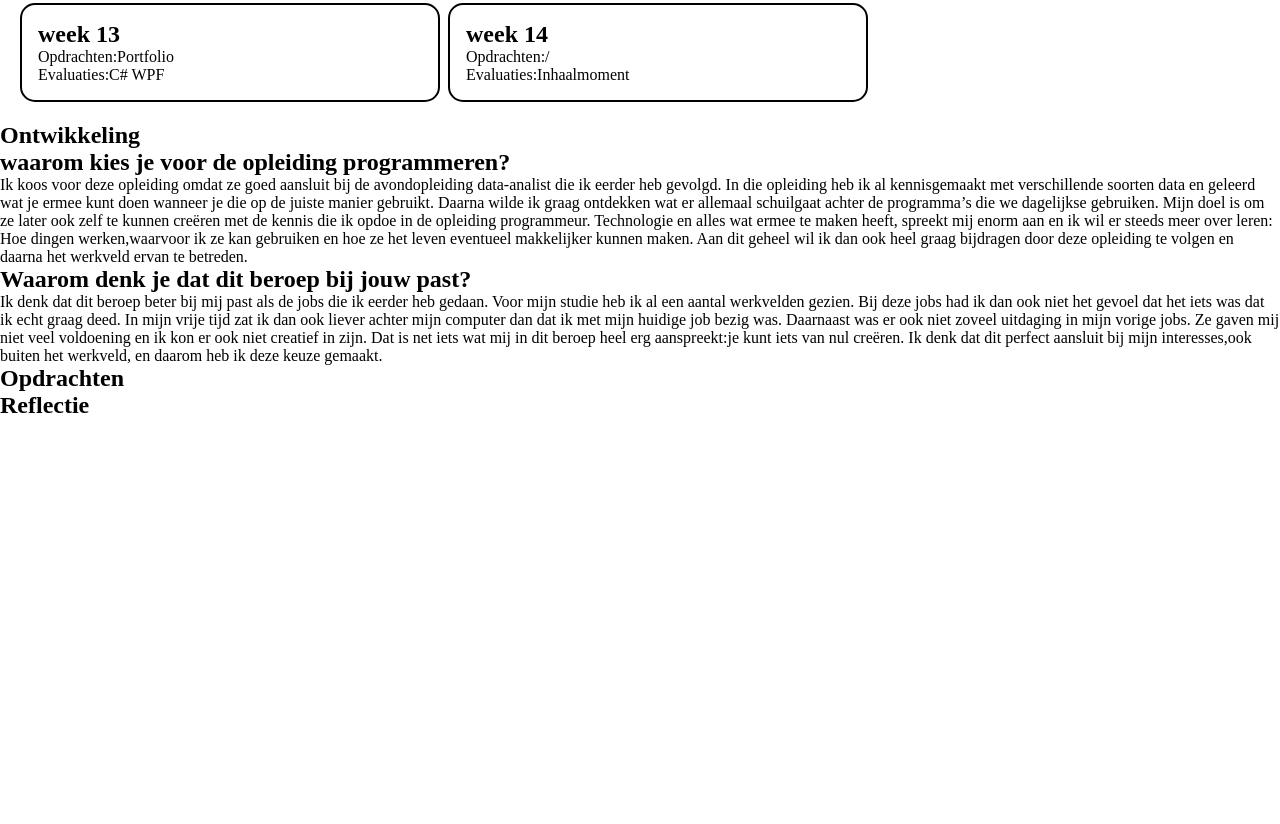
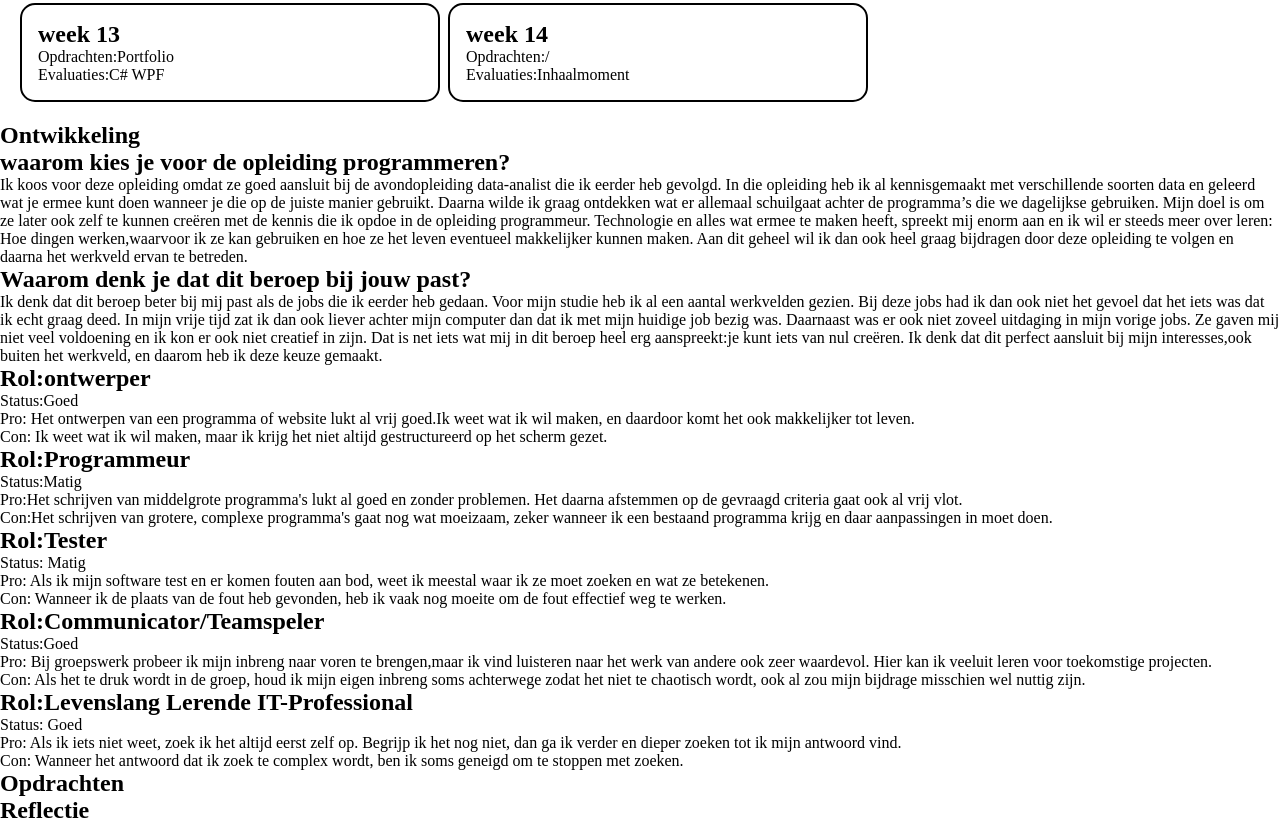
Before and after one commit to pxl-werkplekleren/portfolio-TomMertensPXL, a plain HTML site: page index.html in a window 1280 px wide. Shown: the part 831-1655 px from the top of the page. Before the commit the page ends 1250 px from the top, so only its background shows below. Drawn offline with Linux system fonts and the light colour scheme.

Commit message:
situering binnen profiel toegevoegd

```diff
--- a/index.html
+++ b/index.html
@@ -118,6 +118,36 @@
               Ik denk dat dit perfect aansluit bij mijn interesses,ook buiten het werkveld, en daarom heb ik deze keuze gemaakt.
           </p>
       </section>
+      <section>
+          <h2>Rol:ontwerper</h2>
+          <p>Status:Goed</p>
+          <p>Pro: Het ontwerpen van een programma of website lukt al vrij goed.Ik weet wat ik wil maken, en daardoor komt het ook makkelijker tot leven. </p>
+          <P>Con: Ik weet wat ik wil maken, maar ik krijg het niet altijd gestructureerd op het scherm gezet. </P>
+      </section>
+      <section>
+          <h2> Rol:Programmeur</h2>
+          <p>Status:Matig</p>
+          <p>Pro:Het schrijven van middelgrote programma's lukt al goed en zonder problemen. Het daarna afstemmen op de gevraagd criteria gaat ook al vrij vlot. </p>
+          <p>Con:Het schrijven van grotere, complexe programma's gaat nog wat moeizaam, zeker wanneer ik een bestaand programma krijg en daar aanpassingen in moet doen.</p>
+      </section>
+      <section>
+          <h2>Rol:Tester</h2>
+          <p>Status: Matig</p>
+          <p>Pro: Als ik mijn software test en er komen fouten aan bod, weet ik meestal waar ik ze moet zoeken en wat ze betekenen. </p>
+          <p>Con: Wanneer ik de plaats van de fout heb gevonden, heb ik vaak nog moeite om de fout effectief weg te werken.</p>
+      </section>
+      <section>
+          <h2>Rol:Communicator/Teamspeler</h2>
+          <p>Status:Goed</p>
+          <p>Pro: Bij groepswerk probeer ik mijn inbreng naar voren te brengen,maar ik vind luisteren naar het werk van andere ook zeer waardevol. Hier kan ik veeluit leren voor toekomstige projecten. </p>
+          <p>Con: Als het te druk wordt in de groep, houd ik mijn eigen inbreng soms achterwege zodat het niet te chaotisch wordt, ook al zou mijn bijdrage misschien wel nuttig zijn.</p>
+      </section>
+      <section>
+          <h2>Rol:Levenslang Lerende IT-Professional</h2>
+          <p>Status: Goed</p>
+          <p>Pro: Als ik iets niet weet, zoek ik het altijd eerst zelf op. Begrijp ik het nog niet, dan ga ik verder en dieper zoeken tot ik mijn antwoord vind. </p>
+          <p>Con: Wanneer het antwoord dat ik zoek te complex wordt, ben ik soms geneigd om te stoppen met zoeken.</p>
+      </section>
   </article>
   <article>
       <h1>Opdrachten</h1>
```
